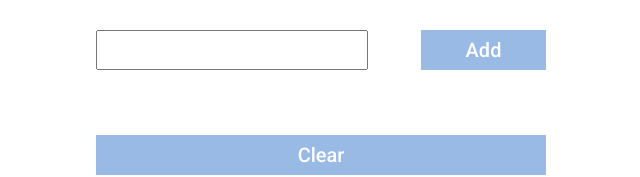
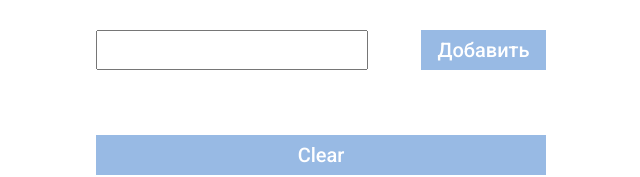
Before and after one commit to wdkkk/react-weather-app, a React (Create React App) app: page / in a window 1280 px wide. Shown: the top 177 px of the page, without its empty margins (319-959 px from the left). Built offline with nearby package versions, Linux system fonts and the light colour scheme.

Commit message:
translate Form.jsx

```diff
--- a/src/components/Form.jsx
+++ b/src/components/Form.jsx
@@ -45,7 +45,7 @@ const Form = ({ addLocation, addPromiseLocation, sentAlert }) => {
         onKeyPress={(e) => (e.key === "Enter" ? fetchName() : "")}
         type="text"
       />
-      <Button onClick={() => fetchName()}>Add</Button>
+      <Button onClick={() => fetchName()}>Добавить</Button>
     </div>
   );
 };
```
